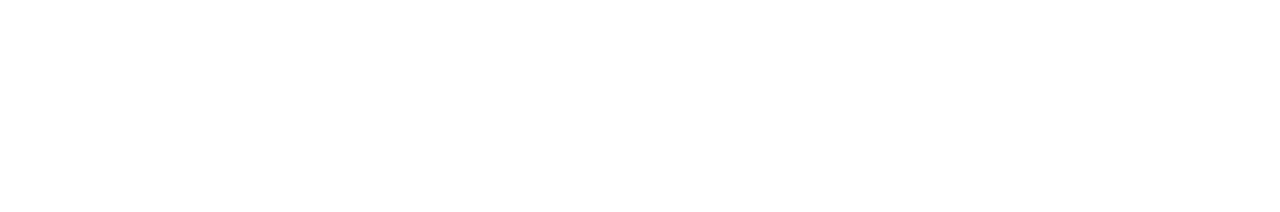
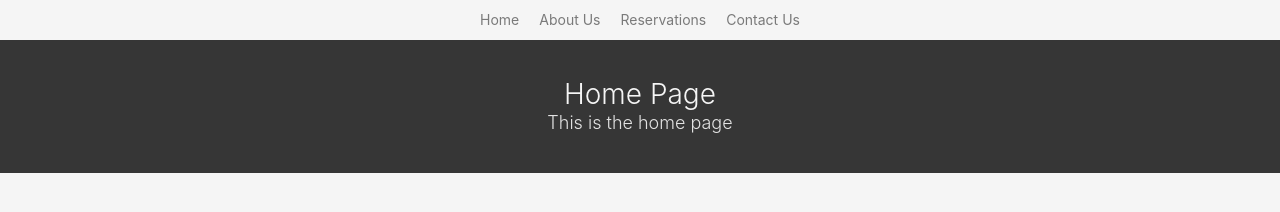
Before and after one commit to martinjohnlopez8/martinapp, a website: page martinapp/public/index.html in a window 1280 px wide. Drawn offline with Linux system fonts and the light colour scheme.

Commit message:
change index.html

```diff
--- a/martinapp/public/index.html
+++ b/martinapp/public/index.html
@@ -2,5 +2,30 @@
 	<head>
 		<meta charset="UTF-8">
 		<title>Welcome to Martin App</title>
+		<link rel="stylesheet" type="text/css" href="./css/bulma.css">
 	</head>
+	<body>
+		<nav class="nav-center has-shadow">
+				<p class="nav-item is-tab is-active is-centered">
+					<a href="#" class="link is-info is-large">Home</a>
+				</p>
+				<p class="nav-item is-tab is-centered">
+					<a href="#" class="link is-info">About Us</a>
+				</p>
+				<p class="nav-item is-tab is-centered">
+					<a href="#" class="link is-info">Reservations</a>
+				</p>
+				<p class="nav-item is-tab is-centered">
+					<a href="#" class="link is-info">Contact Us</a>
+				</p>
+		</nav>
+		<section class="hero is-dark">
+			<div class="hero-body has-text-centered">
+				<div class="container">
+					<h1 class="title">Home Page</h1>
+					<h2 class="subtitle">This is the home page</h2>
+				</div>
+			</div>
+		</section>
+	</body>
 </html>
```
